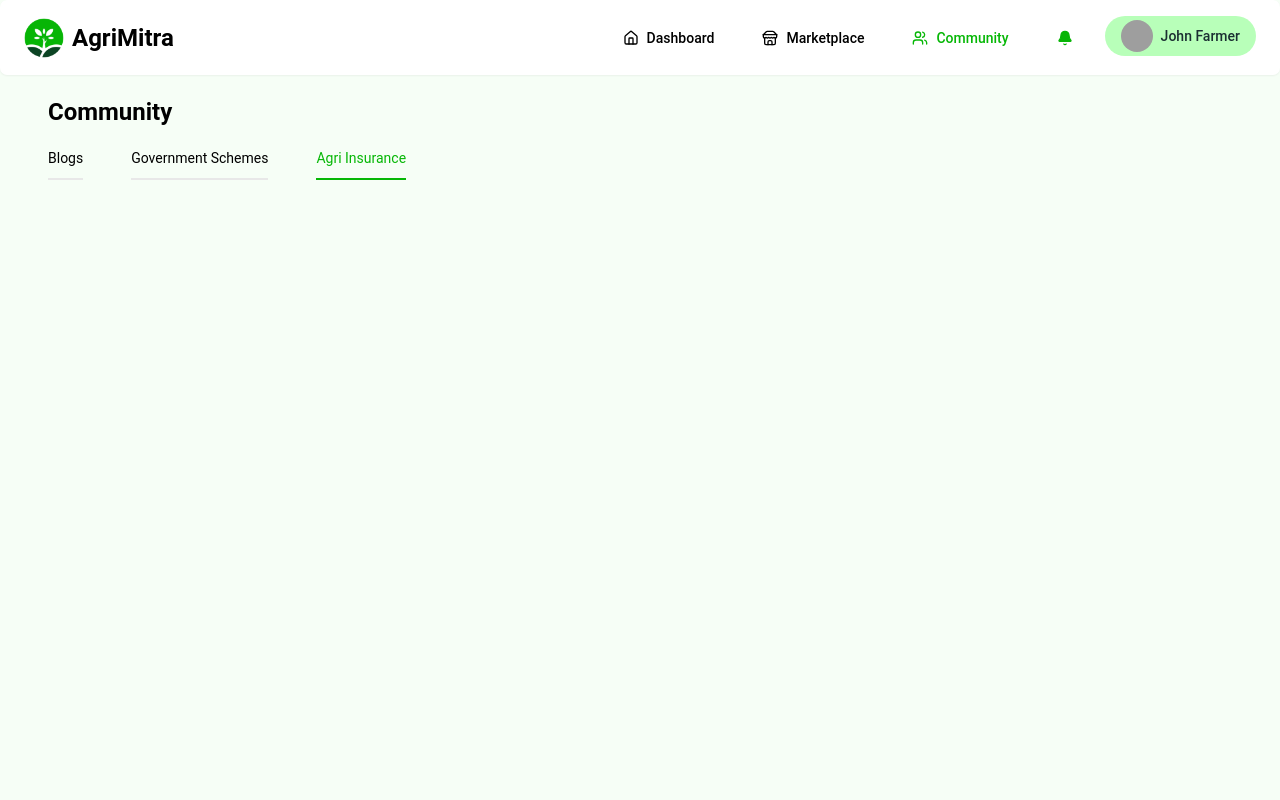
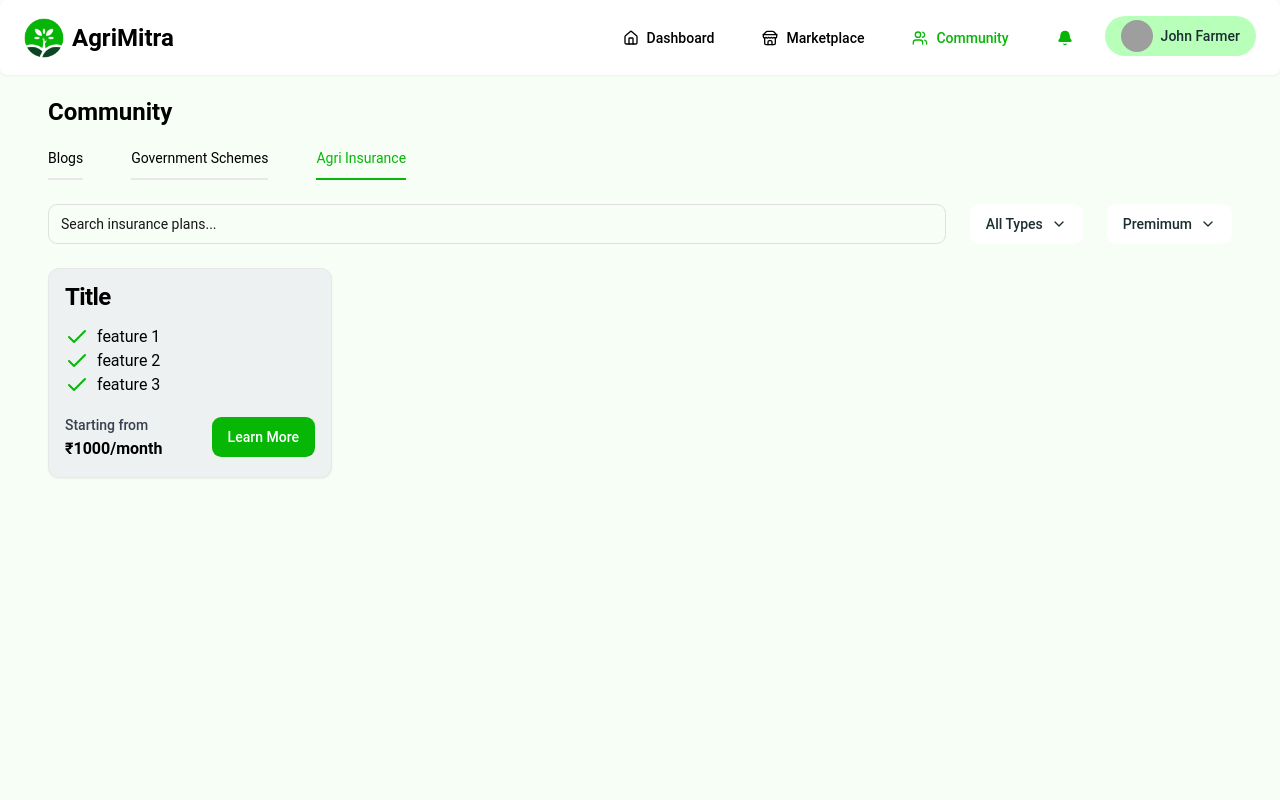
Before and after one commit to Basharkhan7776/AgriMitra, a React (Vite) app in the folder web/: page /community/insurance in a window 1280 px wide. Shown: the top 800 px of the page. Built offline with nearby package versions, Linux system fonts and the light colour scheme; grey boxes are pictures that could not be loaded.

Commit message:
Inital Ui development complete for backend  ,add GovSchemes and Insurance pages with card components; implement search and filter functionality

```diff
--- a/web/src/pages/GovSchemes.tsx
+++ b/web/src/pages/GovSchemes.tsx
@@ -1,5 +1,6 @@
 import { NavBarCommunity } from "@/components/navBar";
 import { Button } from "@/components/ui/button";
+import { Card, CardDescription, CardTitle } from "@/components/ui/card";
 import { Input } from "@/components/ui/input";
 import { ChevronDown, Ellipsis } from "lucide-react";
 
@@ -13,8 +14,12 @@ export default function GovSchemes() {
         <Button variant={"secondary"}>All Regions<ChevronDown/></Button>
         <Button variant={"secondary"}>All Types<ChevronDown/></Button>
       </div>
-      <div>
-
+      <div className="grid grid-cols-5 gap-4">
+        <GovSchemesCard
+          image="https://static.vecteezy.com/system/resources/previews/045/868/113/non_2x/picture-symbol-icon-vector.jpg"
+          title="Title"
+          description="Description"
+        />
       </div>
       <div className="flex justify-center">
         <Button size={"lg"}><Ellipsis/> Load More</Button>
@@ -22,3 +27,16 @@ export default function GovSchemes() {
     </div>
   )
 }
+
+function GovSchemesCard({title, description, image}:{title:string,description:string,image:string}) {
+  return <Card className="flex flex-col gap-4">
+    <div className="h-1/2 flex justify-center bg-white rounded-lg">
+      <img src={image} alt="Image" />
+    </div>
+    <div className="h-1/2 flex flex-col justify-between p-2">
+      <CardTitle>{title}</CardTitle>
+      <CardDescription className="text-lg">{description}</CardDescription>
+      <Button>Learn More</Button>
+    </div>
+  </Card>
+}
--- a/web/src/pages/Insurance.tsx
+++ b/web/src/pages/Insurance.tsx
@@ -1,10 +1,48 @@
 import { NavBarCommunity } from "@/components/navBar";
+import { Button } from "@/components/ui/button";
+import { Card, CardTitle } from "@/components/ui/card";
+import { Input } from "@/components/ui/input";
+import { Label } from "@/components/ui/label";
+import { Check, ChevronDown } from "lucide-react";
 
 
 export default function Insurance() {
   return (
     <div className="min-h-screen w-full mt-20 p-4 px-12 flex flex-col gap-6">
       <NavBarCommunity currentPage={"insurance"}/>
+      <div className="flex gap-6">
+        <Input placeholder="Search insurance plans..."></Input>
+        <Button variant={"secondary"}>All Types<ChevronDown/></Button>
+        <Button variant={"secondary"}>Premimum<ChevronDown/></Button>
+      </div>
+      <div className="grid grid-cols-4 gap-4">
+        <InsuranceCard
+          title="Title"
+          price="1000"
+          lists={["feature 1", "feature 2", "feature 3"]}
+        />
+      </div>
     </div>
   )
 }
+
+function InsuranceCard({title, price, lists}:{title:string, price:string, lists: string[]}) {
+  return <Card className="flex flex-col gap-4 p-4">
+    <CardTitle>{title}</CardTitle>
+    <div>
+      {lists.map((list) => (
+        <div className="flex gap-2 text-wrap" key={list}>
+          <Check className="text-primary"/>
+          <p>{list}</p>
+        </div>
+      ))}
+    </div>
+    <div className="flex justify-between items-center">
+      <div>
+        <Label className="text-gray-700">Starting from</Label>
+        <h1 className="font-semibold">₹{price}/month</h1>
+      </div>
+      <Button>Learn More</Button>
+    </div>
+  </Card>
+}
```
